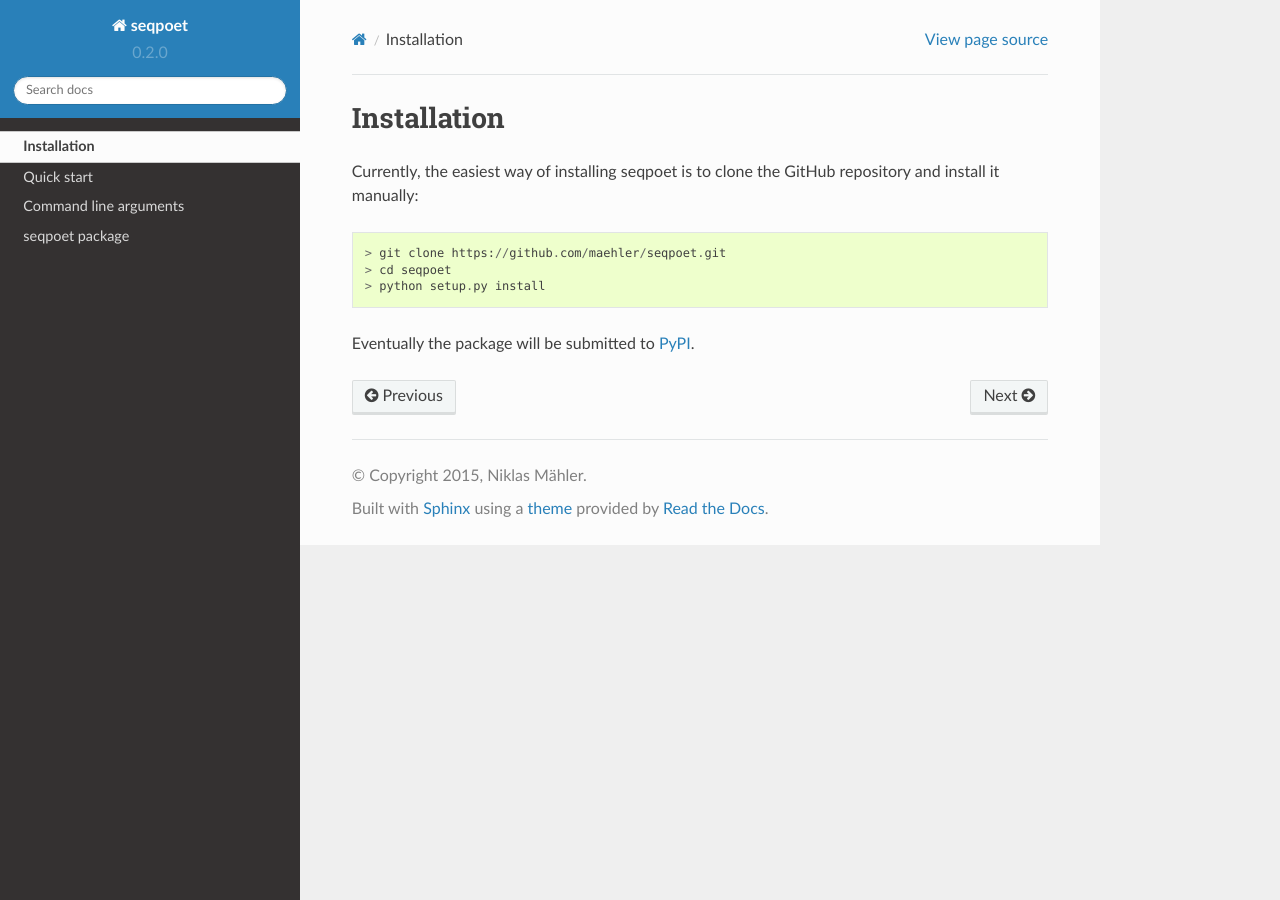
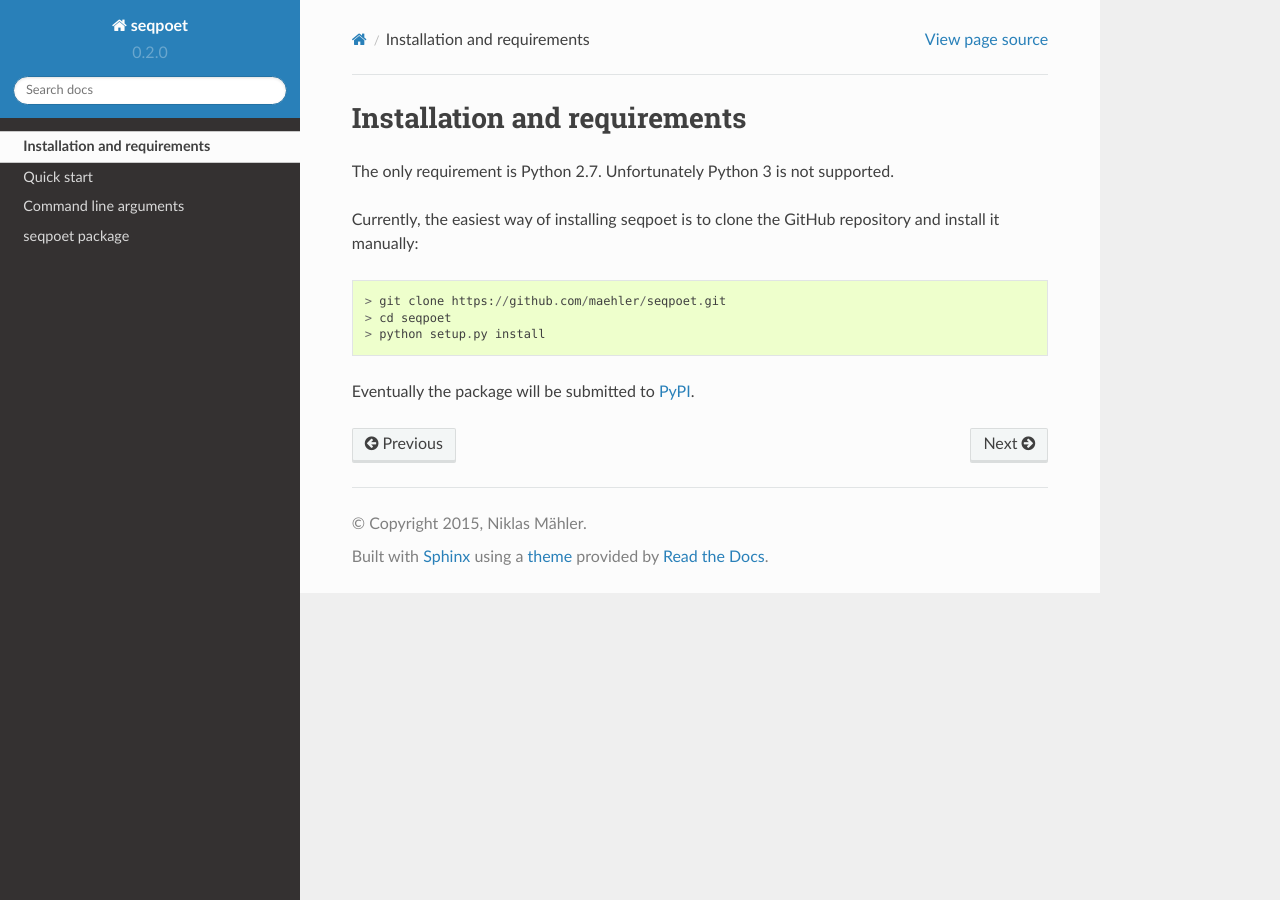
Before and after one commit to maehler/seqpoet, a Sphinx documentation site: the page built from docs/installation.rst, in a window 1280 px wide. Built offline with Sphinx 7.4.7 and the Read the Docs theme 2.0.0, drawn with Linux system fonts in a browser that asks for light colours; the version number is read from the project's files by our own code.

Commit message:
Add requirements

```diff
--- a/docs/installation.rst
+++ b/docs/installation.rst
@@ -1,5 +1,7 @@
-Installation
-============
+Installation and requirements
+=============================
+
+The only requirement is Python 2.7. Unfortunately Python 3 is not supported.
 
 Currently, the easiest way of installing seqpoet is to clone the GitHub
 repository and install it manually::
@@ -8,4 +10,5 @@ repository and install it manually::
     > cd seqpoet
     > python setup.py install
 
-Eventually the package will be submitted to `PyPI <https://pypi.python.org/pypi>`_.
+Eventually the package will be submitted to
+`PyPI <https://pypi.python.org/pypi>`_.
```
